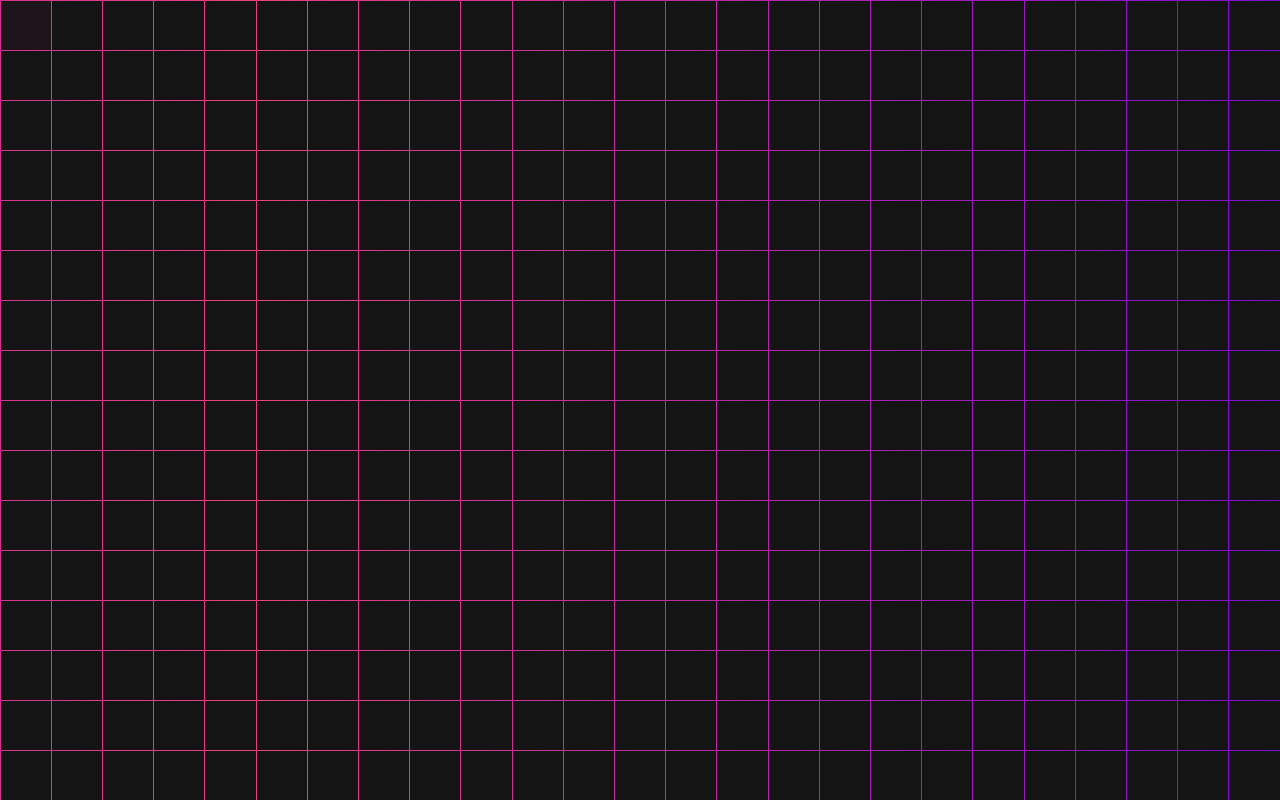
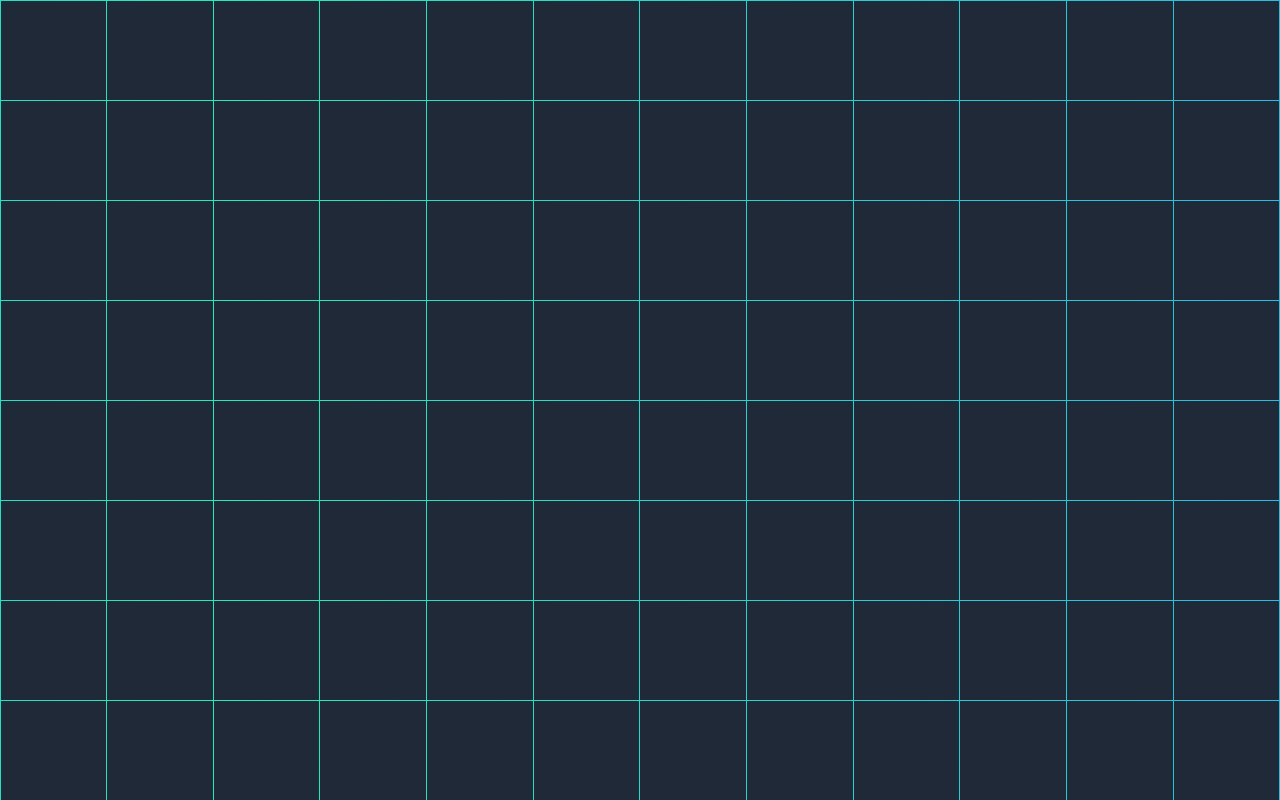
Before and after one commit to Elvissamir/Myportfwebwr, a React (Create React App) app: page / in a window 1280 px wide. Built offline with nearby package versions, Linux system fonts and the light colour scheme.

Commit message:
Add colors to css styles for BackgroundGrid component

```diff
--- a/src/assets/styles/components/layout/_background-grid.scss
+++ b/src/assets/styles/components/layout/_background-grid.scss
@@ -1,11 +1,5 @@
-:root {
-    --g1: rgb(98, 0, 234);
-    --g2: rgb(236, 64, 122);
-}
-
 .grid-background {
-    // background-color: rgb(20, 20, 20);
-    background-image: linear-gradient(to right, var(--g1), var(--g2), var(--g1));
+    background-image: linear-gradient(to right, var(--brand-color-a), var(--brand-color-b), var(--brand-color-a));
     height: 100vh;
     overflow: hidden;
     background-size: 200%;
@@ -38,12 +32,8 @@
 }
 
 .tile:before {
-    background-color: rgb(20, 20, 20);
+    background-color: var(--brand-bg);
     content: "";
     position: absolute;
     inset: 0.5px;
 }
-
-.tile:hover {
-    opacity: 0.95;
-}
--- a/src/components/layout/BackgroundGrid.tsx
+++ b/src/components/layout/BackgroundGrid.tsx
@@ -2,13 +2,13 @@ import { useEffect, useRef, useState } from "react"
 
 const BackgroundGrid = () => {
     const wrapper = useRef<HTMLDivElement | null>(null)
-    const [columns, setColumns] = useState(Math.floor(window.innerWidth / 50))
-    const [rows, setRows] = useState(Math.floor(window.innerHeight / 50))
+    const [columns, setColumns] = useState(Math.floor(window.innerWidth / 100))
+    const [rows, setRows] = useState(Math.floor(window.innerHeight / 100))
     const [tiles, setTiles] = useState<number[]>(new Array(columns * rows).fill(0))
 
     const createGrid = () => {
-        const ncolums = Math.floor(window.innerWidth / 50)
-        const nrows = Math.floor(window.innerHeight / 50)
+        const ncolums = Math.floor(window.innerWidth / 100)
+        const nrows = Math.floor(window.innerHeight / 100)
         const ntiles = new Array(ncolums * nrows).fill(0)
 
         if (wrapper.current) {
```
